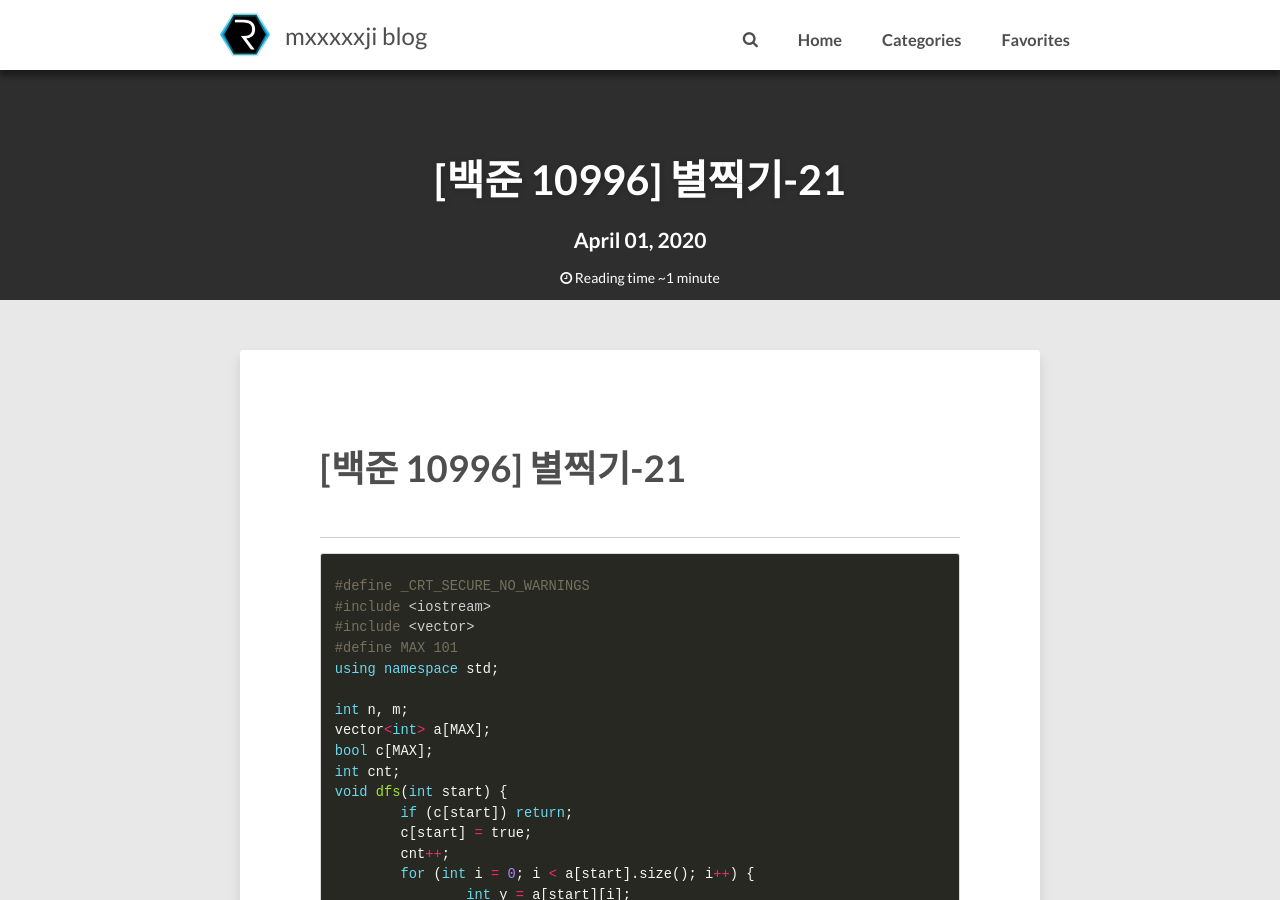
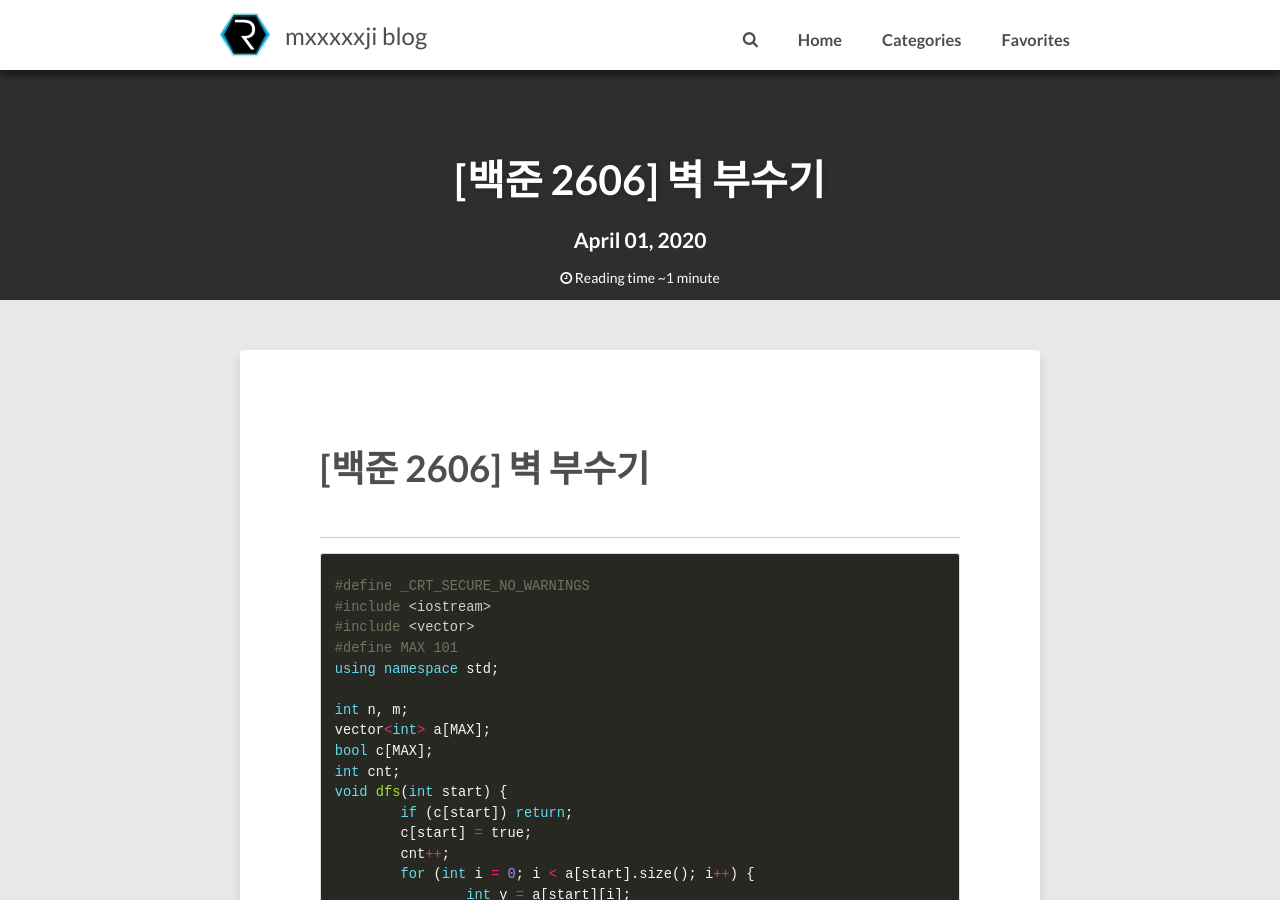
Before and after one commit to mxxxxxji/Mxxxxxji.github.io, a Jekyll site: the page built from _posts/2020-04-01-Problem-4.2606-post.md, in a window 1280 px wide and 900 px high. Built offline with Jekyll 4.4.1, drawn with Linux system fonts in a browser that asks for light colours; nearby versions of some CDN libraries; comment, search, counter and statistics services are not loaded.

Commit message:
Update 2020-04-01-Problem-4.2606-post.md

```diff
--- a/_posts/2020-04-01-Problem-4.2606-post.md
+++ b/_posts/2020-04-01-Problem-4.2606-post.md
@@ -1,6 +1,6 @@
 ---
 layout: post
-title: "[백준 10996] 별찍기-21"
+title: "[백준 2606] 벽 부수기"
 description: "Demo post displaying the various ways of highlighting code in Markdown."
 tags: [Problem]
 categories: [Problem]
```
